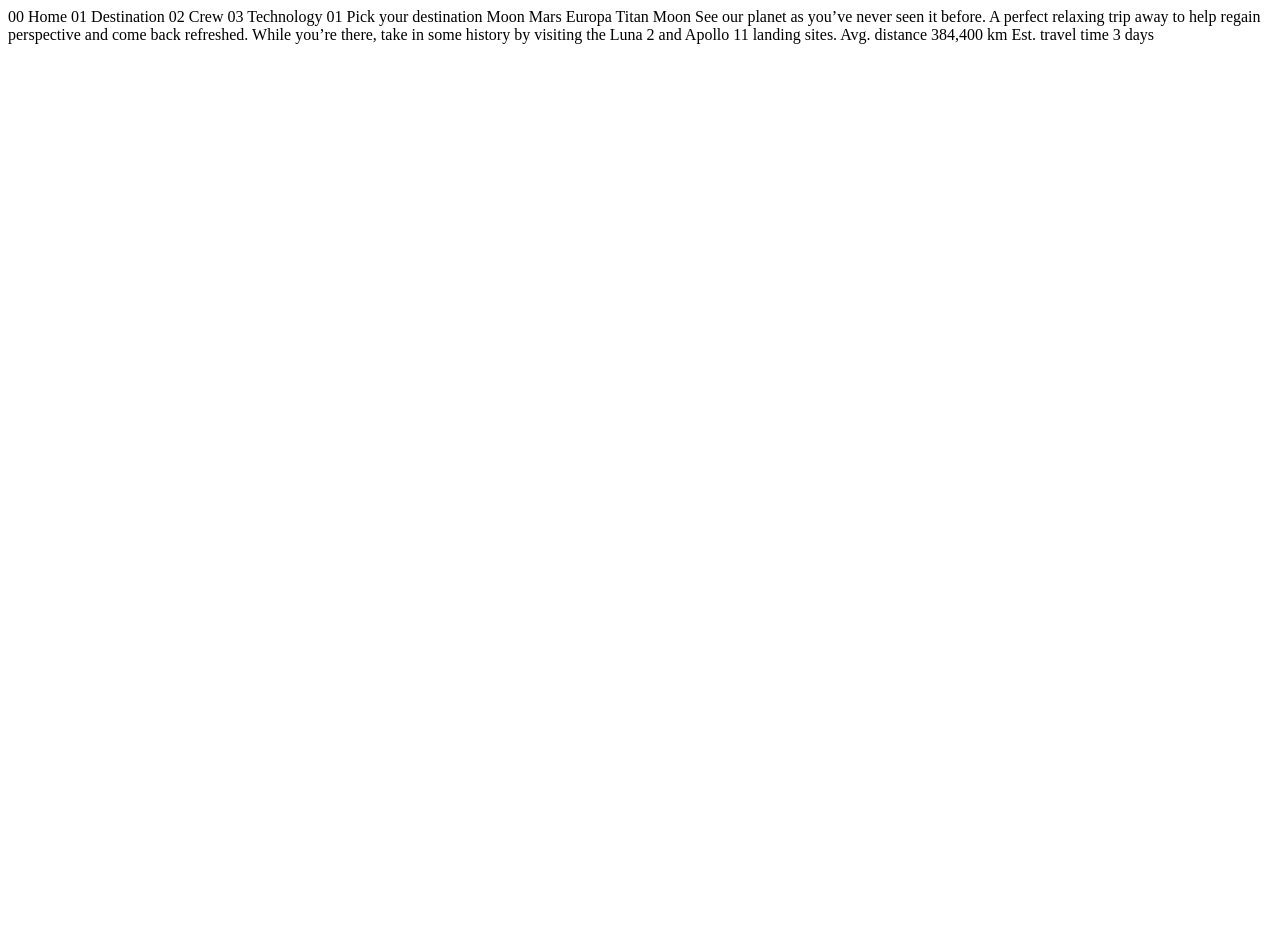
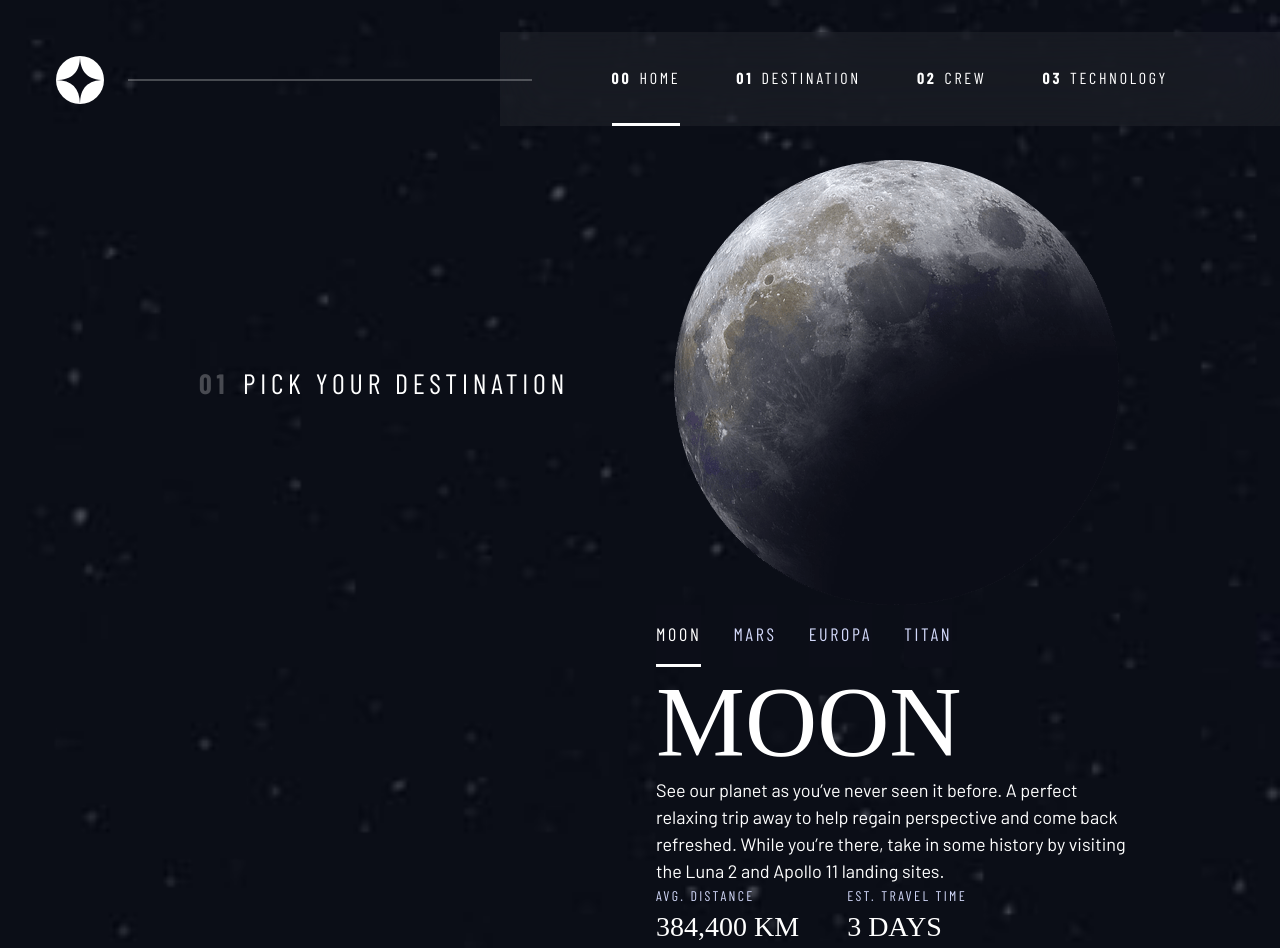
Before and after one commit to catay-strk/scrimba, a browser extension: page Build a Multi-Page Website with HTML and CSS/destination-moon.html in a window 1280 px wide. Before the commit the page ends 800 px from the top, so only its background shows below. Drawn offline with nearby package versions, Linux system fonts and the light colour scheme; a web font is replaced by a local one.

Commit message:
Destination Page - Starting Elements

```diff
--- a/Build a Multi-Page Website with HTML and CSS/destination-moon.html
+++ b/Build a Multi-Page Website with HTML and CSS/destination-moon.html
@@ -1,37 +1,142 @@
-<!DOCTYPE html>
+<!doctype html>
 <html lang="en">
 	<head>
-  <meta charset="UTF-8">
-  <meta name="viewport" content="width=device-width, initial-scale=1.0">
+		<meta charset="UTF-8" />
+		<meta name="viewport" content="width=device-width, initial-scale=1.0" />
 
-  <link rel="icon" type="image/png" sizes="32x32" href="./assets/favicon-32x32.png">
+		<link
+			rel="icon"
+			type="image/png"
+			sizes="32x32"
+			href="./assets/favicon-32x32.png"
+		/>
+		<!-- Google fonts -->
+		<link rel="preconnect" href="https://fonts.googleapis.com" />
+		<link rel="preconnect" href="https://fonts.gstatic.com" crossorigin />
+		<link
+			href="https://fonts.googleapis.com/css2?family=Barlow+Condensed:wght@400;700&family=Bellefair&family=Barlow:wght@400;700&display=swap"
+			rel="stylesheet"
+		/>
 
+		<!-- Our custom CSS -->
+		<link rel="stylesheet" href="index.css" />
 		<title>Frontend Mentor | Space tourism website</title>
+		<script src="./index.js" defer></script>
 	</head>
-<body>
+	<body class="destination">
+		<a class="skip-to-content" href="#main">Skip to content</a>
+		<header class="primary-header flex">
+			<div>
+				<img
+					src="./assets/shared/logo.svg"
+					alt="Space Tourism Logo"
+					class="logo"
+				/>
+			</div>
+			<button class="mobile-nav-toggle" aria-controls="primary-navigation">
+				<span class="sr-only" aria-expanded="false">Menu</span>
+			</button>
+			<!-- navigation -->
+			<nav>
+				<ul
+					id="primary-navigation"
+					data-visible="false"
+					class="primary-navigation underline-indicators flex"
+				>
+					<li class="active">
+						<a
+							class="ff-sans-cond text-white fs-300 ff-sans-cond uppercase letter-spacing-2"
+							href="index.html"
+						>
+							<span aria-hidden="true">00</span>Home</a
+						>
+					</li>
 
-  00 Home
-  01 Destination
-  02 Crew
-  03 Technology
+					<li>
+						<a
+							class="ff-sans-cond text-white fs-300 ff-sans-cond uppercase letter-spacing-2"
+							href="destination.html"
+						>
+							<span aria-hidden="true">01</span>Destination</a
+						>
+					</li>
 
-  01 Pick your destination
+					<li>
+						<a
+							class="ff-sans-cond text-white fs-300 ff-sans-cond uppercase letter-spacing-2"
+							href="crew.html"
+						>
+							<span aria-hidden="true">02</span>Crew</a
+						>
+					</li>
 
+					<li>
+						<a
+							class="ff-sans-cond text-white fs-300 ff-sans-cond uppercase letter-spacing-2"
+							href="technology.html"
+						>
+							<span aria-hidden="true">03</span>Technology</a
+						>
+					</li>
+				</ul>
+			</nav>
+		</header>
+
+		<main id="main" class="grid-container grid-container--destination">
+			<h1 class="numbered-title"><span aria-hidden="true">01</span>Pick your destination</h1>
+
+      <img src="./assets/destination/image-moon.png" alt="The Moon"/>
+
+      <div>
+
+        <div class="tab-list underline-indicators flex">
+          <button
+            aria-selected="true"
+            class="text-accent bg-dark ff-sans-cond uppercase letter-spacing-2">
             Moon
+          </button>
+          <button
+            aria-selected="false"
+            class="text-accent bg-dark ff-sans-cond uppercase letter-spacing-2">
             Mars
+          </button>
+          <button
+            aria-selected="false"
+            class="text-accent bg-dark ff-sans-cond uppercase letter-spacing-2">
             Europa
+          </button>
+          <button
+            aria-selected="false"
+            class="text-accent bg-dark ff-sans-cond uppercase letter-spacing-2">
             Titan
+          </button>
+        </div>
 
-  Moon
+        <article>
 
-  See our planet as you’ve never seen it before. A perfect relaxing trip away to help
-  regain perspective and come back refreshed. While you’re there, take in some history
-  by visiting the Luna 2 and Apollo 11 landing sites.
+          <h2 class="fs-800 ff-serif uppercase">Moon</h2>
+          <p>
+            See our planet as you’ve never seen it before. A perfect relaxing trip
+            away to help regain perspective and come back refreshed. While you’re
+            there, take in some history by visiting the Luna 2 and Apollo 11 landing
+            sites.
+          </p>
 
-  Avg. distance
-  384,400 km
+          <div class="flex" style="--gap: 3rem;">
+            <div>
+              <h3 class="text-accent fs-200 ff-sans-cond uppercase letter-spacing-3"
+                >Avg. distance</h3>
+              <p class="fs-500 ff-serif uppercase">384,400 km</p>
+            </div>
+            <div>
+              <h3 class="text-accent fs-200 ff-sans-cond uppercase letter-spacing-3"
+                >Est. travel time</h3>
+              <p class="fs-500 ff-serif uppercase">3 days</p>
+            </div>
+          </div>
+        </article>
 
-  Est. travel time
-  3 days
+      </div>
+		</main>
 	</body>
 </html>
--- a/Build a Multi-Page Website with HTML and CSS/index.css
+++ b/Build a Multi-Page Website with HTML and CSS/index.css
@@ -13,7 +13,7 @@
     --fs-800: 6.25rem;
     --fs-700: 3.5rem;
     --fs-600: 2rem;
-    --fs-500: 1.75rem;
+    --fs-500: 1rem;
     --fs-400: 1.125rem;
     --fs-300: 1rem;
     --fs-200: 0.875rem;
@@ -29,6 +29,7 @@
         --fs-800: 5rem;
         --fs-700: 2.5rem;
         --fs-600: 1.5rem;
+        --fs-500: 1.25rem;
         --fs-400: 1rem;
     }
 }
@@ -39,6 +40,7 @@
         --fs-800: 6.25rem;
         --fs-700: 3.5rem;
         --fs-600: 2rem;
+        --fs-500: 1.75rem;
         --fs-400: 1.125rem;
     }
 }
@@ -522,3 +524,22 @@
         background-image: url(./assets/home/background-home-desktop.jpg);
     }
 }
+
+/* destination */
+
+.destination {
+    background-image: url(./assets/destination/background-destination-mobile.jpg);
+}
+
+@media (min-width: 35em) {
+    .home {
+        background-position: center center;
+        background-image: url(./assets/destination/background-destination-tablet.jpg);
+    }
+}
+
+@media (min-width: 45em) {
+    .home {
+        background-image: url(./assets/destination/background-destination-desktop.jpg);
+    }
+}
```
Lines whose indentation alone changed are shown as unchanged.
